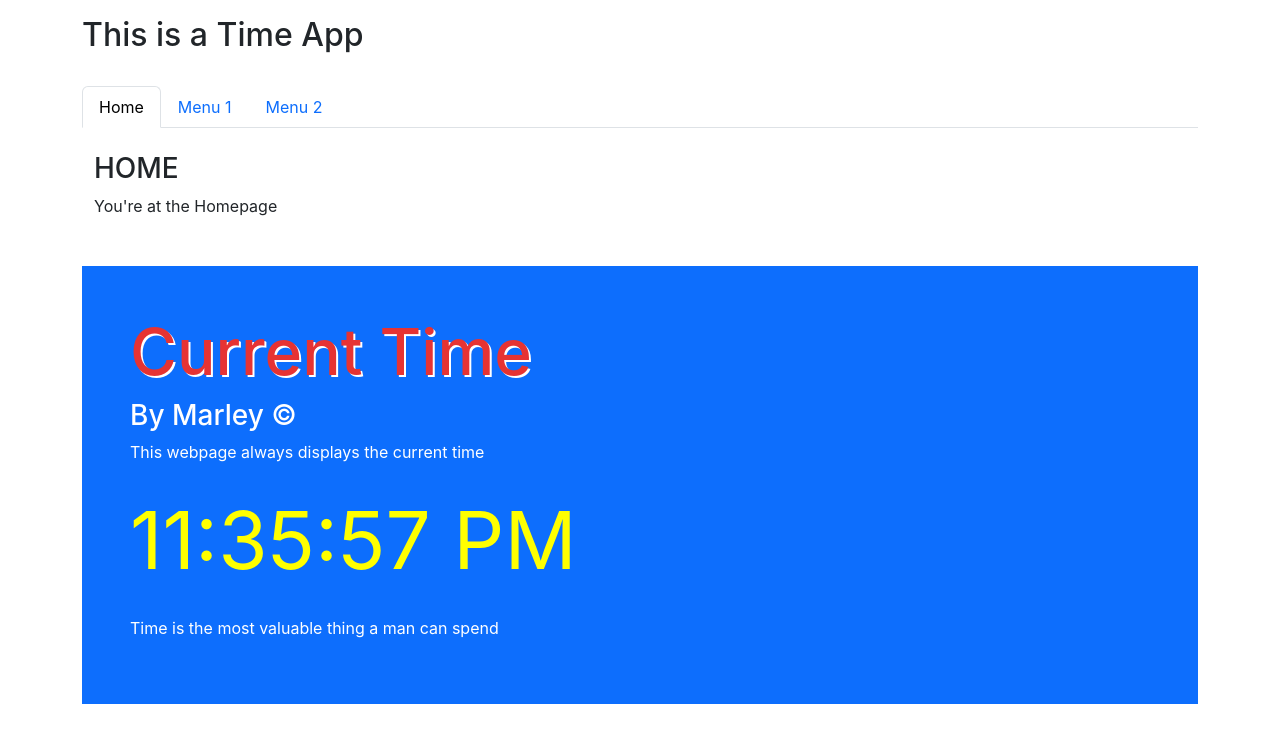
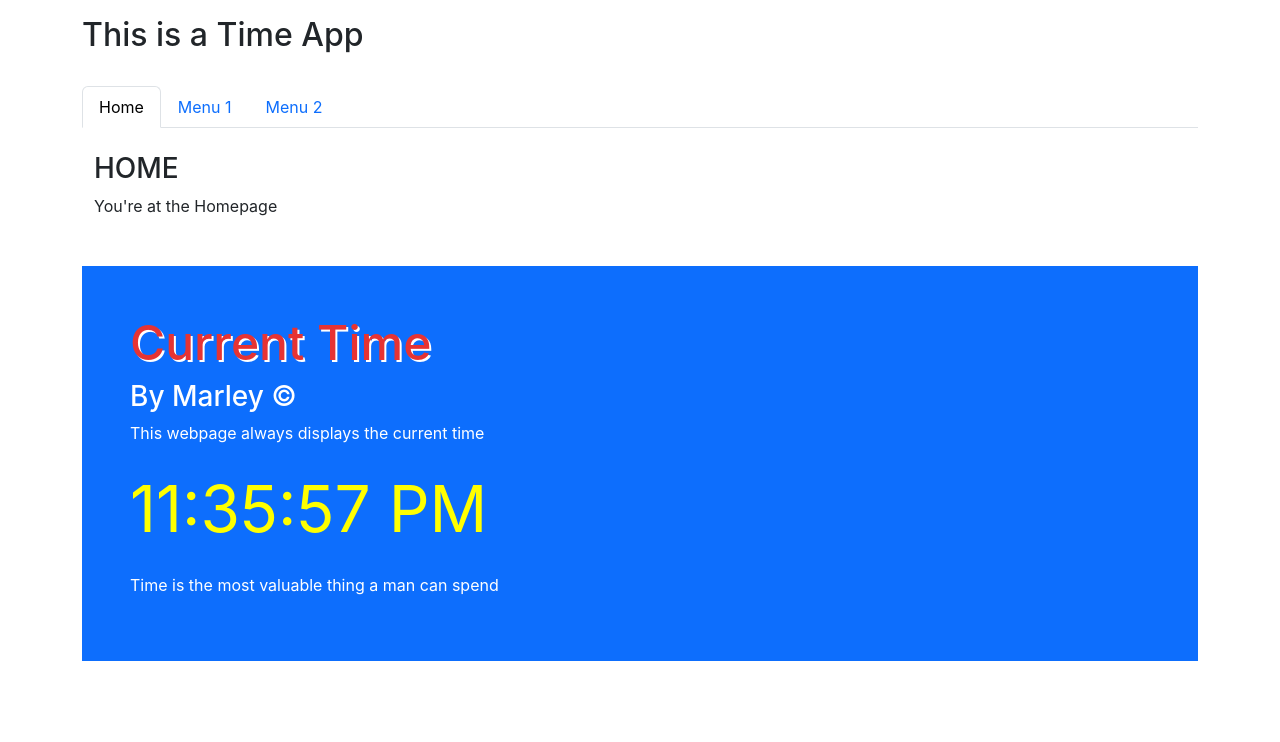
Before and after one commit to Marley1987/Time-App, a React (Create React App) app: page / in a window 1280 px wide. Shown: the top 742 px of the page. Built offline with nearby package versions, Linux system fonts and the light colour scheme.

Commit message:
more font changes

```diff
--- a/src/App.css
+++ b/src/App.css
@@ -27,11 +27,11 @@
 .CT {
 
   color: rgb(230, 51, 51);
-  font-size: 4rem;
+  font-size: 3rem;
   text-shadow: 2px 2px white;
 }
 
 .big-font {
-  font-size: 5rem;
+  font-size: 4rem;
   color: yellow;
 }
```
